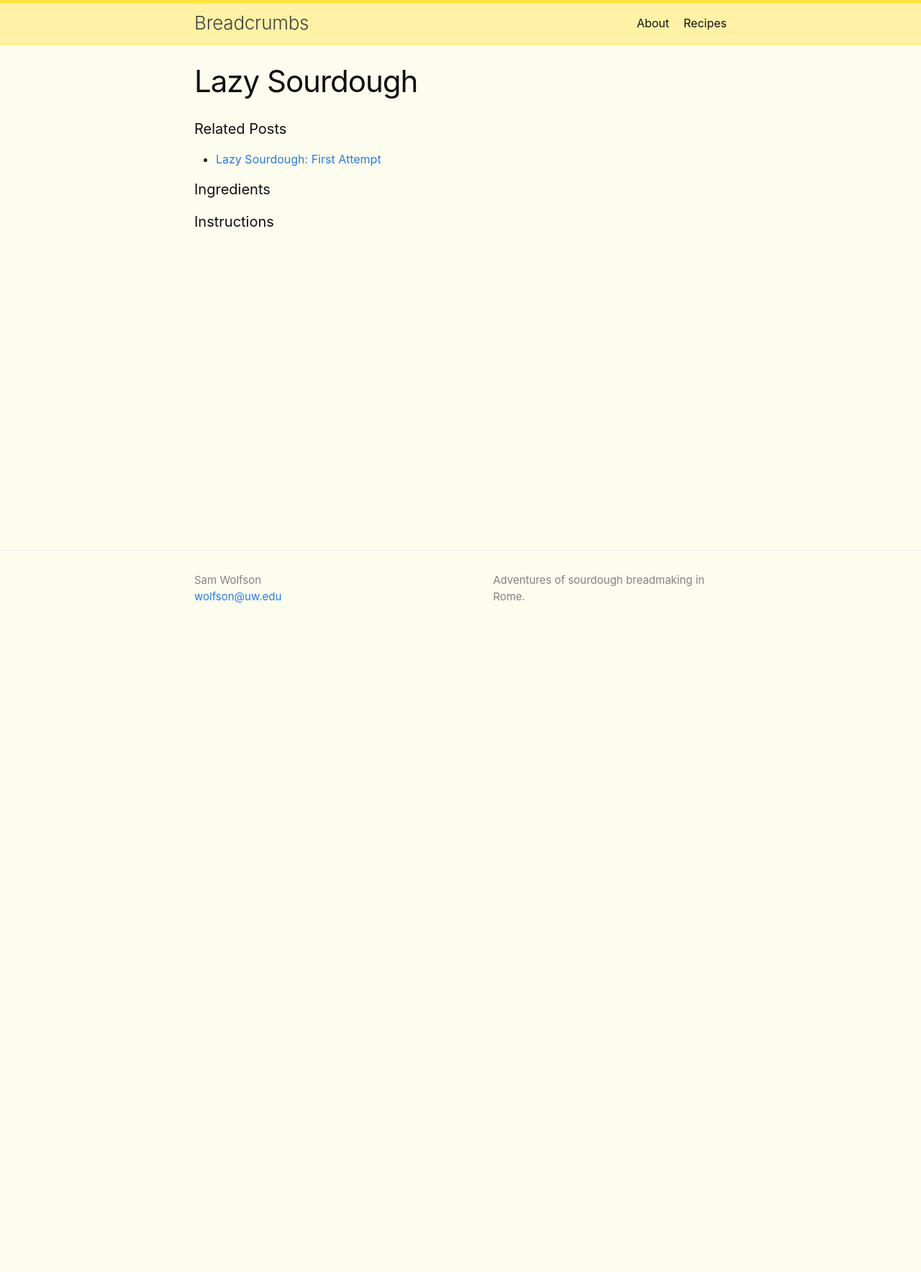
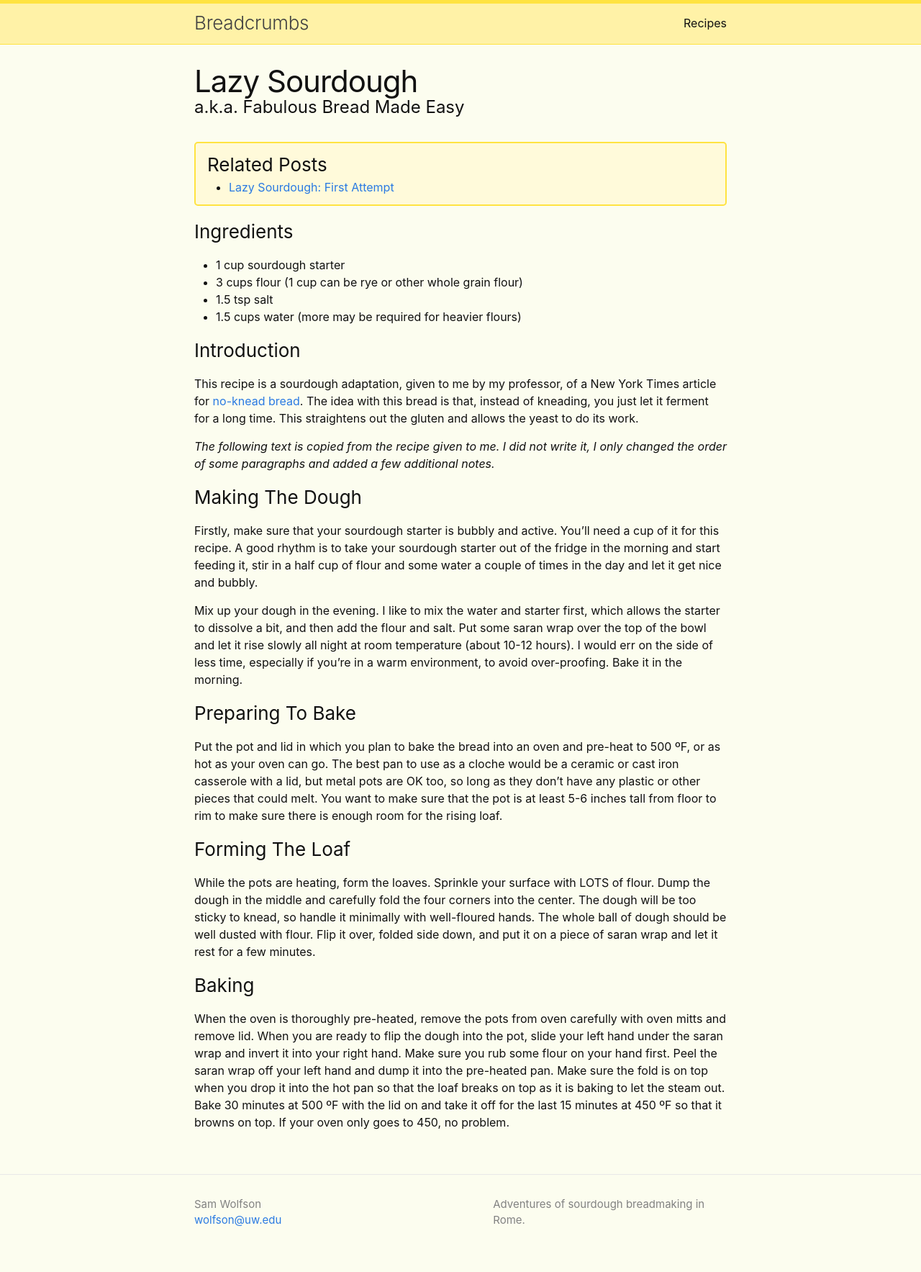
Before and after one commit to terabyte128/breadcrumbs, a Jekyll site: the page built from recipes/lazy_sourdough.md, in a window 1280 px wide. Shown: the whole page at 72% size. Built offline with Jekyll 4.4.1, drawn with Linux system fonts in a browser that asks for light colours; some web fonts are replaced; before the commit the page ends 900 px from its top, so only the background shows below that.

Commit message:
Update layout

```diff
--- a/_layouts/post.html
+++ b/_layouts/post.html
@@ -15,6 +15,8 @@ layout: default
       {%- endif -%}</p>
     </header>
 
+  <div class="post-content e-content" itemprop="articleBody">
+    <div class="related-content">
         <h3>Related Recipes</h3>
         <ul>
           {%- for my_page in site.pages -%}
@@ -23,9 +25,8 @@ layout: default
             {%- endif -%}
           {%- endfor -%}
         </ul>
+    </div>
 
-
-  <div class="post-content e-content" itemprop="articleBody">
     {{ content }}
   </div>
 
--- a/_layouts/recipe.html
+++ b/_layouts/recipe.html
@@ -5,10 +5,14 @@ layout: default
 
   <header class="post-header">
     <h1 class="post-title">{{ page.title | escape }}</h1>
+    {% if page.subtitle %}
+    <h2 style="margin-top: -18px;">{{page.subtitle}}</h2>
+    {% endif %}
   </header>
 
   <div class="post-content">
-    <h4>Related Posts</h4>
+    <div class="related-content">
+        <h3>Related Posts</h3>
         <ul>
           {%- for post in site.posts -%}
             {%- if post.recipes contains page.recipe_id -%}
@@ -17,18 +21,22 @@ layout: default
           {%- endfor -%}
         </ul>
 
-    <h4>Ingredients</h4>
+    </div>
+
+    <h3>Ingredients</h3>
     <ul>
     {%- for ingredient in page.ingredients -%}
       <li>{{ingredient}}</li>
     {%- endfor -%}
     </ul>
-    <h4>Instructions</h4>
+    {% if page.instructions %}
+    <h3>Instructions</h3>
     <ol>
     {%- for instruction in page.instructions -%}
       <li>{{instruction}}</li>
     {%- endfor -%}
+    {% endif %}
     </ol>
-    {{ content }}
+    {{content}}
   </div>
 </article>
--- a/_sass/minima/_layout.scss
+++ b/_sass/minima/_layout.scss
@@ -256,3 +256,22 @@
     }
   }
 }
+
+.related-content {
+  background: $bread-color-light;
+  border-radius: 5px;
+  padding: 12px 16px;
+  margin-bottom: 16px;
+  border: 2px solid $bread-color-dark;
+
+  ul {
+    margin-top: 0px;
+    margin-bottom: 0px;
+  }
+
+  h3 {
+    margin-top: -2px;
+    margin-bottom: 0px;
+  }
+
+}
--- a/recipes.html
+++ b/recipes.html
@@ -7,12 +7,11 @@ title: Recipes
 {%- for page in site.pages -%}
   {%- if page.layout == "recipe" -%}
     <li>
-      <h3>
+      <h4>
         <a class="post-link" href="{{ page.url }}">
           {{ page.title | escape }}
         </a>
-      </h3>
-      {{page.content | truncatewords: 10}}
+      </h4>
     </li>
   {%- endif -%}
 {%- endfor -%}
--- a/recipes/lazy_sourdough.md
+++ b/recipes/lazy_sourdough.md
@@ -1,5 +1,34 @@
 ---
 layout: recipe
 title: Lazy Sourdough
+subtitle: a.k.a. Fabulous Bread Made Easy
 recipe_id: lazy_sourdough
+ingredients:
+    - 1 cup sourdough starter
+    - 3 cups flour (1 cup can be rye or other whole grain flour)
+    - 1.5 tsp salt
+    - 1.5 cups water (more may be required for heavier flours)
 ---
+
+### Introduction
+
+This recipe is a sourdough adaptation, given to me by my professor, of a New York Times article for [no-knead bread](https://cooking.nytimes.com/recipes/11376-no-knead-bread). The idea with this bread is that, instead of kneading, you just let it ferment for a long time. This straightens out the gluten and allows the yeast to do its work.
+
+*The following text is copied from the recipe given to me. I did not write it, I only changed the order of some paragraphs and added a few additional notes.*
+### Making The Dough
+
+Firstly, make sure that your sourdough starter is bubbly and active. You'll need a cup of it for this recipe. A good rhythm is to take your sourdough starter out of the fridge in the morning and start feeding it, stir in a half cup of flour and some water a couple of times in the day and let it get nice and bubbly.
+
+Mix up your dough in the evening. I like to mix the water and starter first, which allows the starter to dissolve a bit, and then add the flour and salt. Put some saran wrap over the top of the bowl and let it rise slowly all night at room temperature (about 10-12 hours). I would err on the side of less time, especially if you're in a warm environment, to avoid over-proofing. Bake it in the morning.
+
+### Preparing To Bake
+
+Put the pot and lid in which you plan to bake the bread into an oven and pre-heat to 500 ºF, or as hot as your oven can go. The best pan to use as a cloche would be a ceramic or cast iron casserole with a lid, but metal pots are OK too, so long as they don't have any plastic or other pieces that could melt. You want to make sure that the pot is at least 5-6 inches tall from floor to rim to make sure there is enough room for the rising loaf.
+
+### Forming The Loaf
+
+While the pots are heating, form the loaves. Sprinkle your surface with LOTS of flour. Dump the dough in the middle and carefully fold the four corners into the center. The dough will be too sticky to knead, so handle it minimally with well-floured hands. The whole ball of dough should be well dusted with flour. Flip it over, folded side down, and put it on a piece of saran wrap and let it rest for a few minutes.
+
+### Baking
+
+When the oven is thoroughly pre-heated, remove the pots from oven carefully with oven mitts and remove lid. When you are ready to flip the dough into the pot, slide your left hand under the saran wrap and invert it into your right hand. Make sure you rub some flour on your hand first. Peel the saran wrap off your left hand and dump it into the pre-heated pan. Make sure the fold is on top when you drop it into the hot pan so that the loaf breaks on top as it is baking to let the steam out.  Bake 30 minutes at 500 ºF with the lid on and take it off for the last 15 minutes at 450 ºF so that it browns on top. If your oven only goes to 450, no problem.
```
Also changed, not shown: _posts/2018-10-06-lazy-sourdough.md (+2 -0 lines), about.md (deleted, +0 -18 lines). Lines whose indentation alone changed are shown as unchanged.
